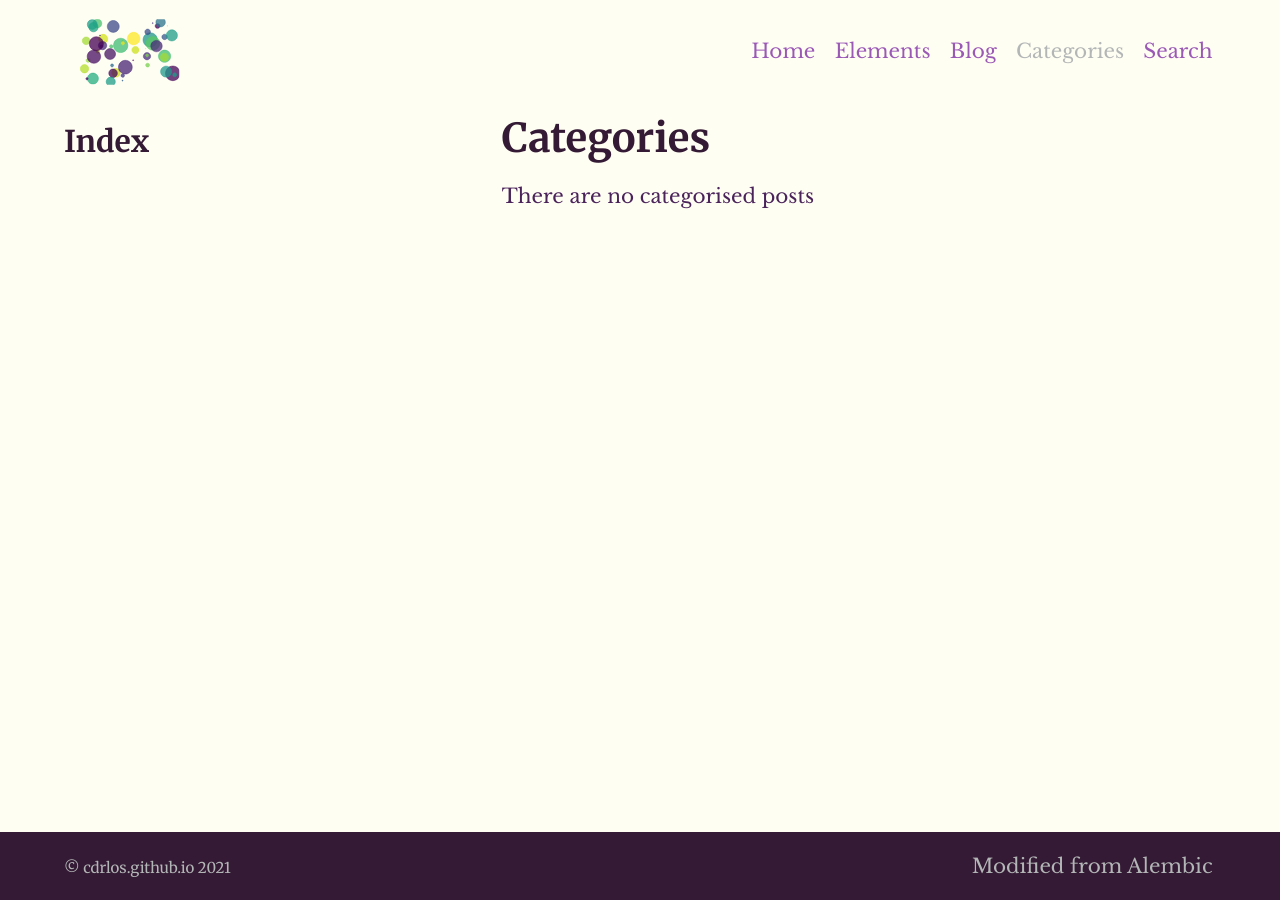
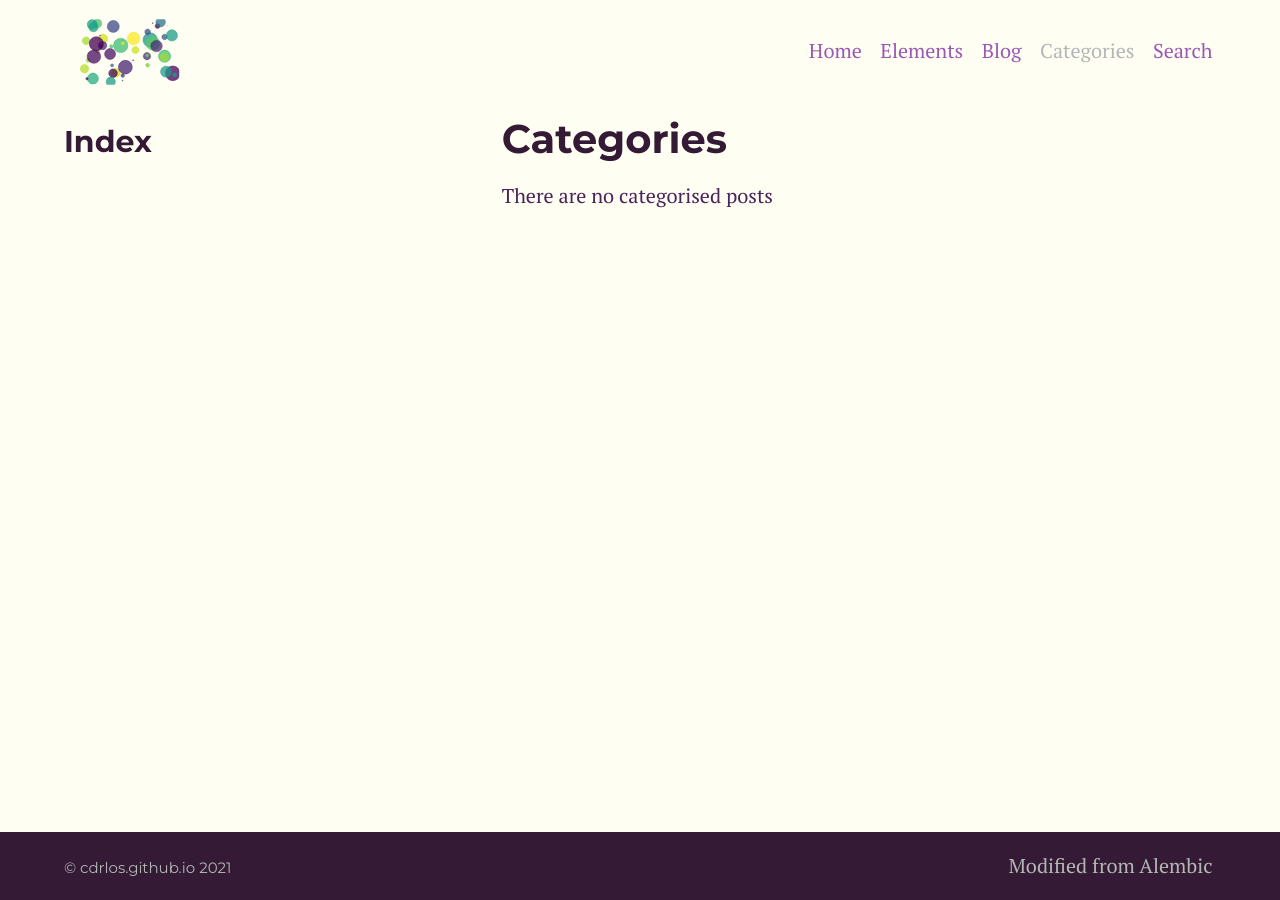
Before and after one commit to cdrlos/cdrlos.github.io, a Jekyll site: the page built from categories.md, in a window 1280 px wide. Built offline with Jekyll 4.4.1, drawn with Linux system fonts in a browser that asks for light colours; a style sheet for code colours, icons or effects is not loaded.

Commit message:
It works now

```diff
--- a/_sass/_settings.scss
+++ b/_sass/_settings.scss
@@ -30,7 +30,7 @@ $white: #ffffff !default;
 
 // Typography
 $bodytype: (
-  font-family: "'Libre Baskerville', serif",
+  font-family: "'PT Serif', serif",
   regular: 400,
   bold: 700,
   italic: italic,
@@ -38,19 +38,19 @@ $bodytype: (
 ) !default;
 
 $headingtype: (
-  font-family: "Merriweather, serif",
+  font-family: "Montserrat, serif",
   regular: 400,
   bold: 700,
   cap-height: 0.75
 ) !default;
 
 $monospacetype: (
-  font-family: "Cousine, monospace",
+  font-family: "Hack, monospace",
   regular: 400,
   cap-height: 0.68
 ) !default;
 
 // Font import, if you're using a non-standard web font
-@import url("https://fonts.googleapis.com/css?family=Merriweather:400,700");
-@import url("https://fonts.googleapis.com/css?family=Libre+Baskerville:400,700");
-@import url("https://fonts.googleapis.com/css?family=Cousine:400");
+@import url("https://fonts.googleapis.com/css?family=Montserrat:400,700");
+@import url("https://fonts.googleapis.com/css?family=PT+Serif:400,700");
+@import url('https://cdn.jsdelivr.net/npm/hack-font@3/build/web/hack.css');
```
